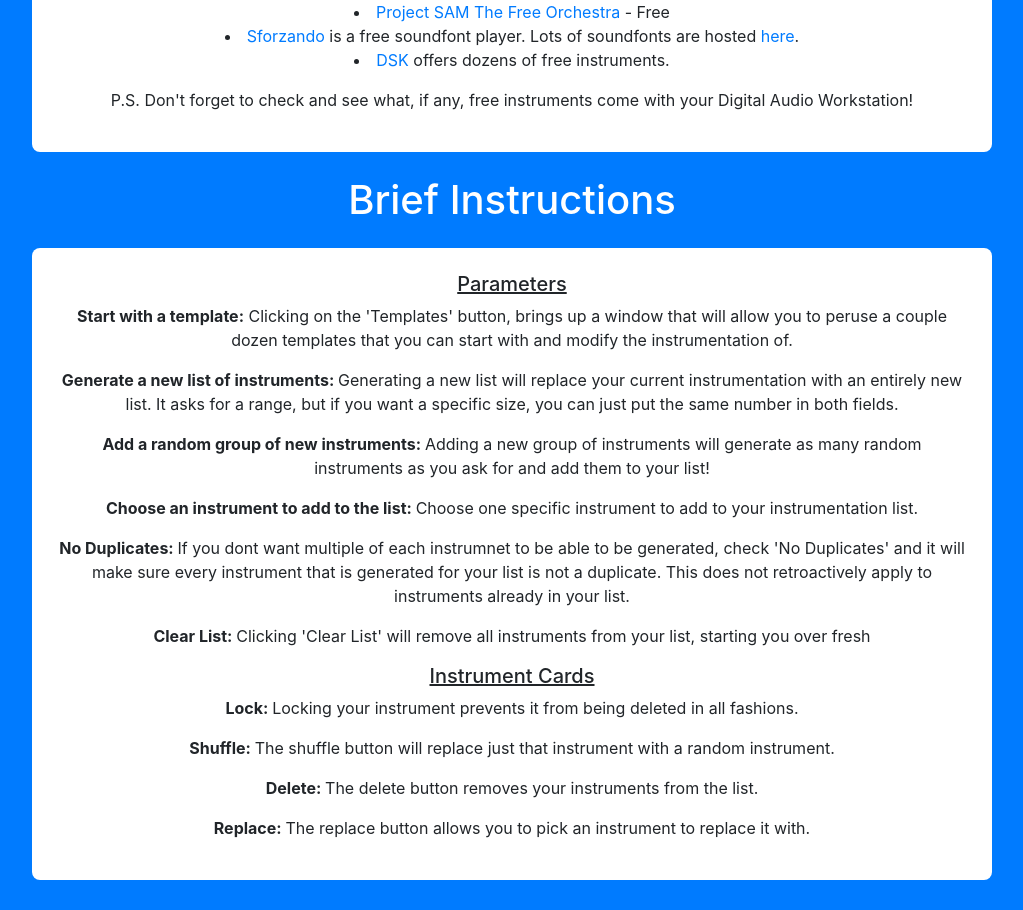
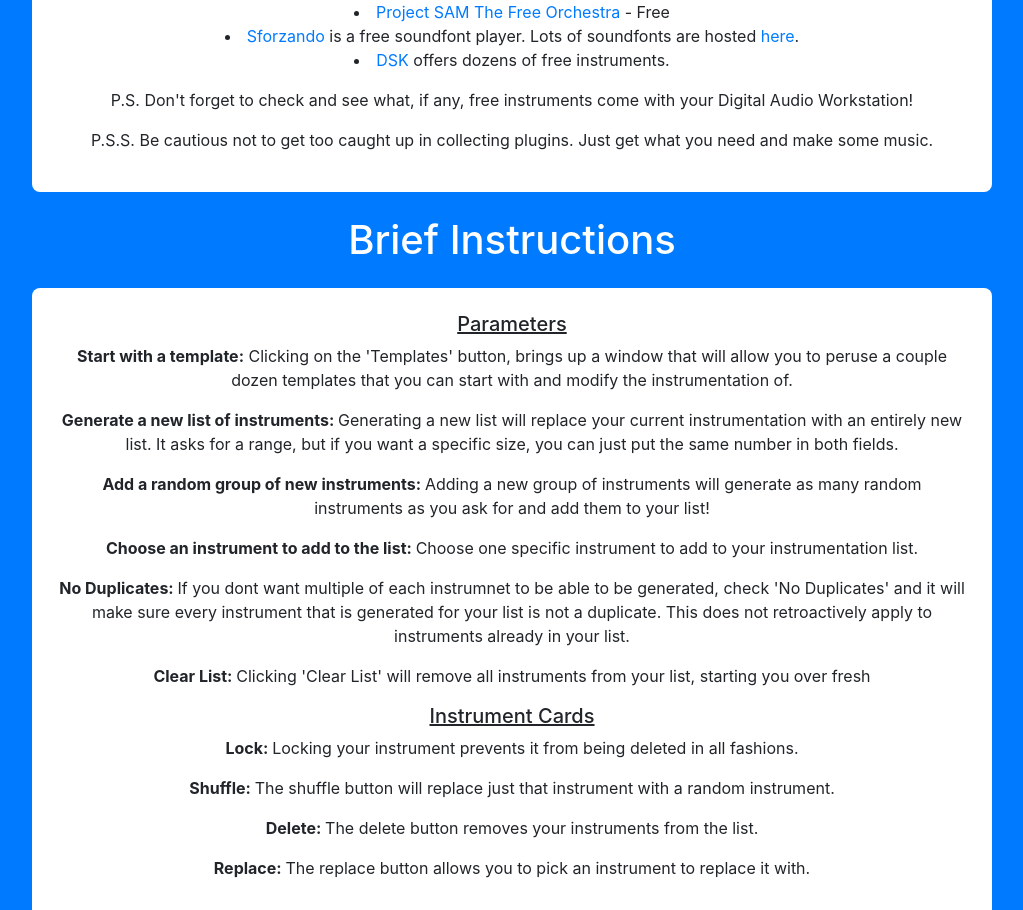
Before and after one commit to robbyph/instrumentation-generation, a Next.js app: page /instructions in a window 1280 px wide. Shown: the part 1128-2038 px from the top of the page, without its empty margins (128-1151 px from the left). Built offline with nearby package versions, Linux system fonts and the light colour scheme.

Commit message:
updated instructions

```diff
--- a/pages/instructions.js
+++ b/pages/instructions.js
@@ -32,6 +32,7 @@ const instructions = () => {
                     <li><a href="https://www.dskmusic.com/">DSK</a> offers dozens of free instruments.</li>
                 </ul>
                 <p style={{marginTop: '1rem'}}>P.S. Don't forget to check and see what, if any, free instruments come with your Digital Audio Workstation!</p>
+                <p style={{marginTop: '1rem'}}>P.S.S. Be cautious not to get too caught up in collecting plugins. Just get what you need and make some music.</p>
             </div>
             <h1 className={styles.headingOne}>Brief Instructions</h1>
             <div className={styles.container}>
```
